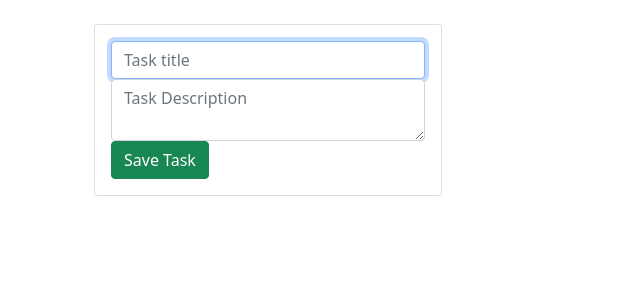
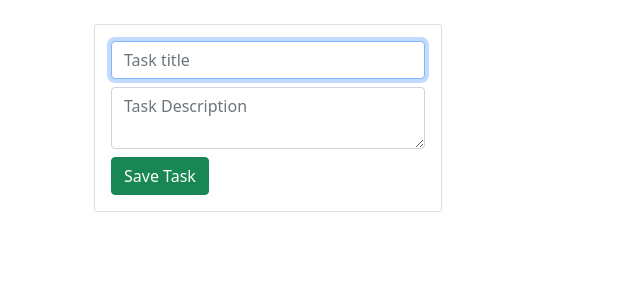
Before and after one commit to jcgm1047/crud_php, a PHP site: page / in a window 1280 px wide. Shown: the part 56-356 px from the top of the page, without its empty margins (0-640 px from the left). Run offline with PHP 8.4, Linux system fonts and the light colour scheme.

Commit message:
cambios 10/11/2021 12:41 pm

```diff
--- a/db.php
+++ b/db.php
@@ -1,9 +1,5 @@
 <?php
 $conn = mysqli_connect("localhost","root","","php_mysql_crud");
-if (isset($conn)) {
 
 
-
-}
-
 ?>
--- a/index.php
+++ b/index.php
@@ -10,13 +10,13 @@
 
              <form action="save_task.php" method="POST">
 
-                     <div class="form-grup">
-                            <input type="text" name="title" id="" class="form-control" placeholder="Task title" autofocus >
+                     <div class="form-grup mb-2">
+                            <input type="text" name="title"  class="form-control" placeholder="Task title" autofocus >
                      </div>
 
                       <div class="form-grup">
 
-                            <textarea name="description" rows="2" class="form-control" placeholder="Task Description"></textarea>
+                            <textarea name="description" rows="2" class="form-control mb-2" placeholder="Task Description"></textarea>
 
                      </div>
                      <input type="submit" class="btn btn-success btn-block" name="save_task" value="Save Task">
--- a/save_task.php
+++ b/save_task.php
@@ -14,7 +14,6 @@ if (!$result) {
 }
 echo "SAVED";
 
-
 }
 
 
```
